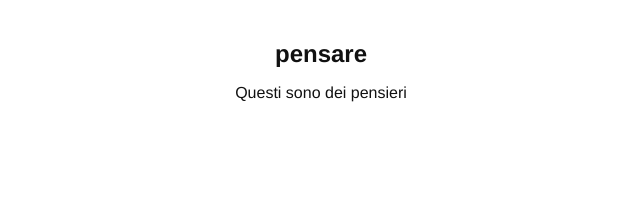
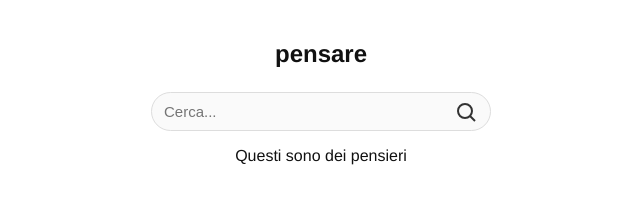
Before and after one commit to edoardosensi/doe, a plain HTML site: page pensare.html in a window 1280 px wide. Shown: the whole page, without its empty margins (319-959 px from the left). Drawn offline with Linux system fonts and the light colour scheme.

Commit message:
Update pensare.html

```diff
--- a/pensare.html
+++ b/pensare.html
@@ -8,7 +8,14 @@
 <body>
   <div class="page">
     <h1>pensare</h1>
+    <div class="search-box">
+      <input type="text" id="site-search-input" class="search-input" placeholder="Cerca...">
+      <button id="site-search-btn" class="search-btn">
+        <svg width="20" height="20"><circle cx="9" cy="9" r="7" stroke="#333" stroke-width="2" fill="none"/><line x1="14" y1="14" x2="19" y2="19" stroke="#333" stroke-width="2"/></svg>
+      </button>
+    </div>
     <p>Questi sono dei pensieri</p>
   </div>
+  <script src="main.js"></script>
 </body>
 </html>
```
